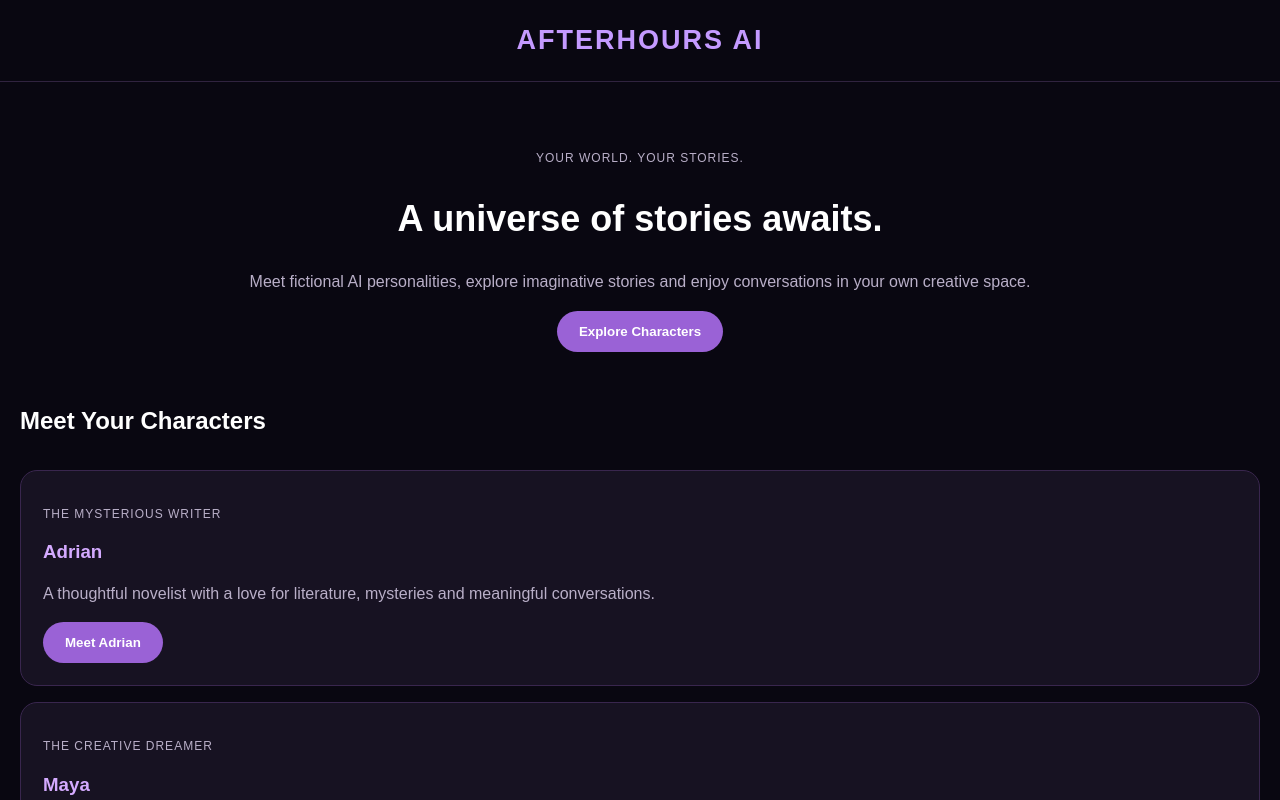
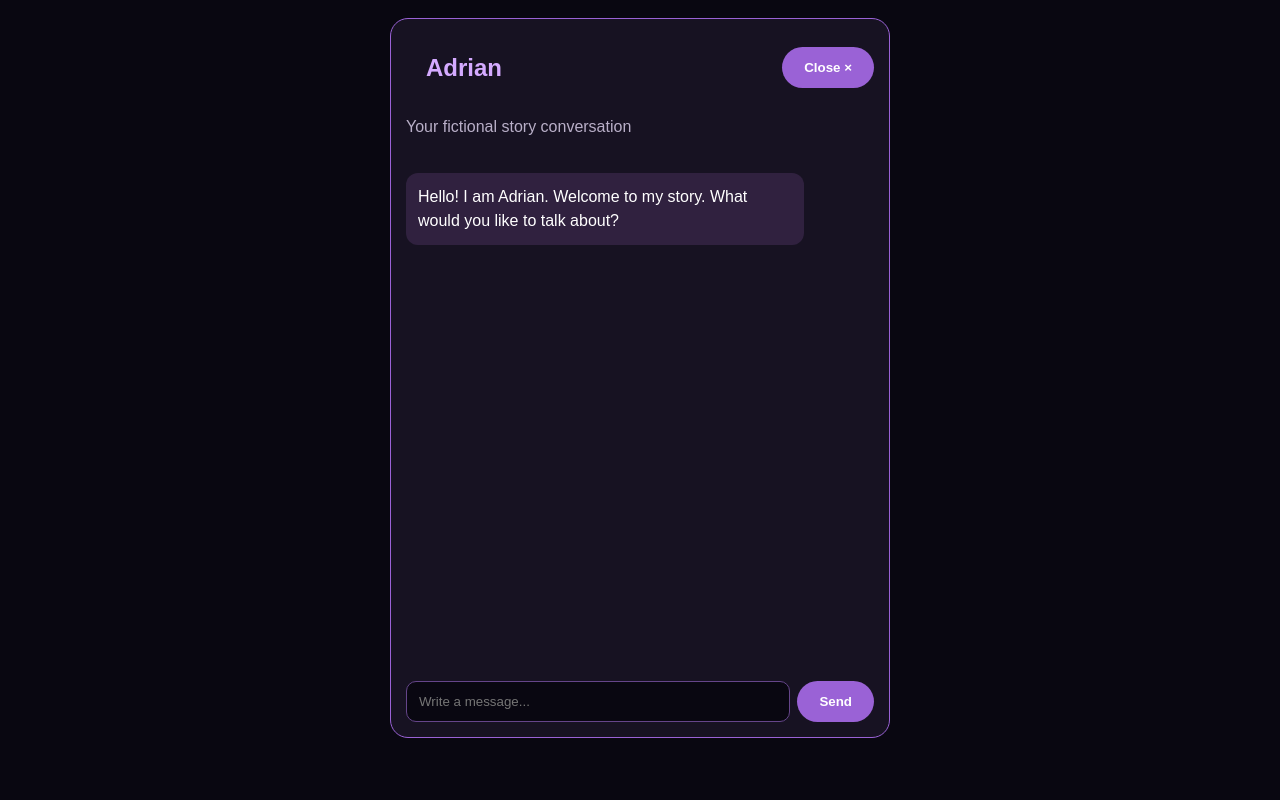
Before and after one commit to mskeboneleigh-png/After-hours-, a plain HTML site: page index.html in a window 1280 px wide. Both pictures are taken after a click on the button "Meet Adrian". Shown: the top 800 px of the page. Drawn offline with Linux system fonts and the light colour scheme.

Commit message:
Add chat interface with styling and functionality

```diff
--- a/index.html
+++ b/index.html
@@ -122,5 +122,134 @@ function chat(name) {
 }
 </script>
 
+<style>
+#chatWindow {
+  display:none;
+  position:fixed;
+  inset:0;
+  background:#090711;
+  z-index:9999;
+  padding:18px;
+}
+.chatPanel {
+  max-width:500px;
+  height:90vh;
+  margin:auto;
+  background:#171222;
+  border:1px solid #9a62d6;
+  border-radius:18px;
+  display:flex;
+  flex-direction:column;
+  padding:15px;
+}
+.chatHeader {
+  display:flex;
+  justify-content:space-between;
+  align-items:center;
+  color:#d4aaff;
+}
+#messages {
+  flex:1;
+  overflow-y:auto;
+  padding:12px 0;
+}
+.message {
+  padding:12px;
+  margin:9px 0;
+  border-radius:12px;
+  max-width:85%;
+  line-height:1.5;
+}
+.bot {
+  background:#30213f;
+  color:white;
+}
+.user {
+  background:#8754bd;
+  margin-left:auto;
+  color:white;
+}
+.chatInput {
+  display:flex;
+  gap:7px;
+}
+.chatInput input {
+  flex:1;
+  min-width:0;
+  padding:12px;
+  border-radius:10px;
+  border:1px solid #65458a;
+  background:#090711;
+  color:white;
+}
+</style>
+
+<div id="chatWindow">
+  <div class="chatPanel">
+    <div class="chatHeader">
+      <h2 id="characterName">Adrian</h2>
+      <button onclick="closeChat()">Close ×</button>
+    </div>
+    <p style="color:#b9afc8">Your fictional story conversation</p>
+    <div id="messages"></div>
+    <div class="chatInput">
+      <input id="userMessage"
+        placeholder="Write a message..."
+        onkeydown="if(event.key==='Enter') sendMessage()">
+      <button onclick="sendMessage()">Send</button>
+    </div>
+  </div>
+</div>
+
+<script>
+let activeCharacter = "Adrian";
+
+function chat(name) {
+  activeCharacter = name;
+  document.getElementById("characterName").textContent = name;
+  document.getElementById("messages").innerHTML =
+    '<div class="message bot">Hello! I am ' + name +
+    '. Welcome to my story. What would you like to talk about?</div>';
+  document.getElementById("chatWindow").style.display = "block";
+}
+
+function closeChat() {
+  document.getElementById("chatWindow").style.display = "none";
+}
+
+function sendMessage() {
+  const input = document.getElementById("userMessage");
+  const message = input.value.trim();
+  if (!message) return;
+
+  const messages = document.getElementById("messages");
+
+  const userBubble = document.createElement("div");
+  userBubble.className = "message user";
+  userBubble.textContent = message;
+  messages.appendChild(userBubble);
+
+  input.value = "";
+
+  const replies = {
+    Adrian: "That's an interesting thought. Tell me more. I enjoy exploring ideas and stories.",
+    Maya: "I love that! It gives me an idea for a creative adventure. What happens next?",
+    Leo: "That sounds like an adventure worth exploring! Where should our story take us?"
+  };
+
+  setTimeout(function() {
+    const reply = document.createElement("div");
+    reply.className = "message bot";
+    reply.textContent = replies[activeCharacter];
+    messages.appendChild(reply);
+    messages.scrollTop = messages.scrollHeight;
+  }, 500);
+
+  messages.scrollTop = messages.scrollHeight;
+}
+</script>
 </body>
 </html>
+
+</body>
+</html>
```
